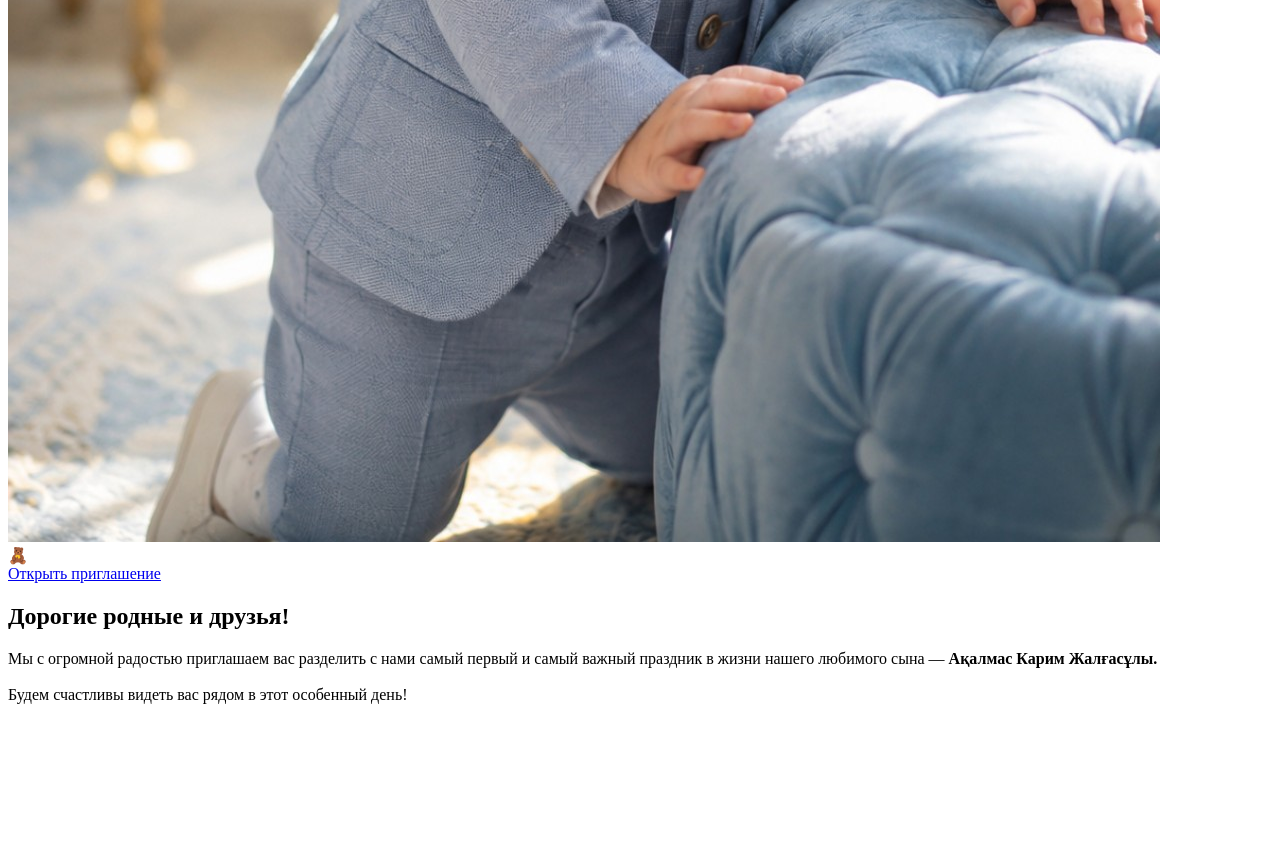
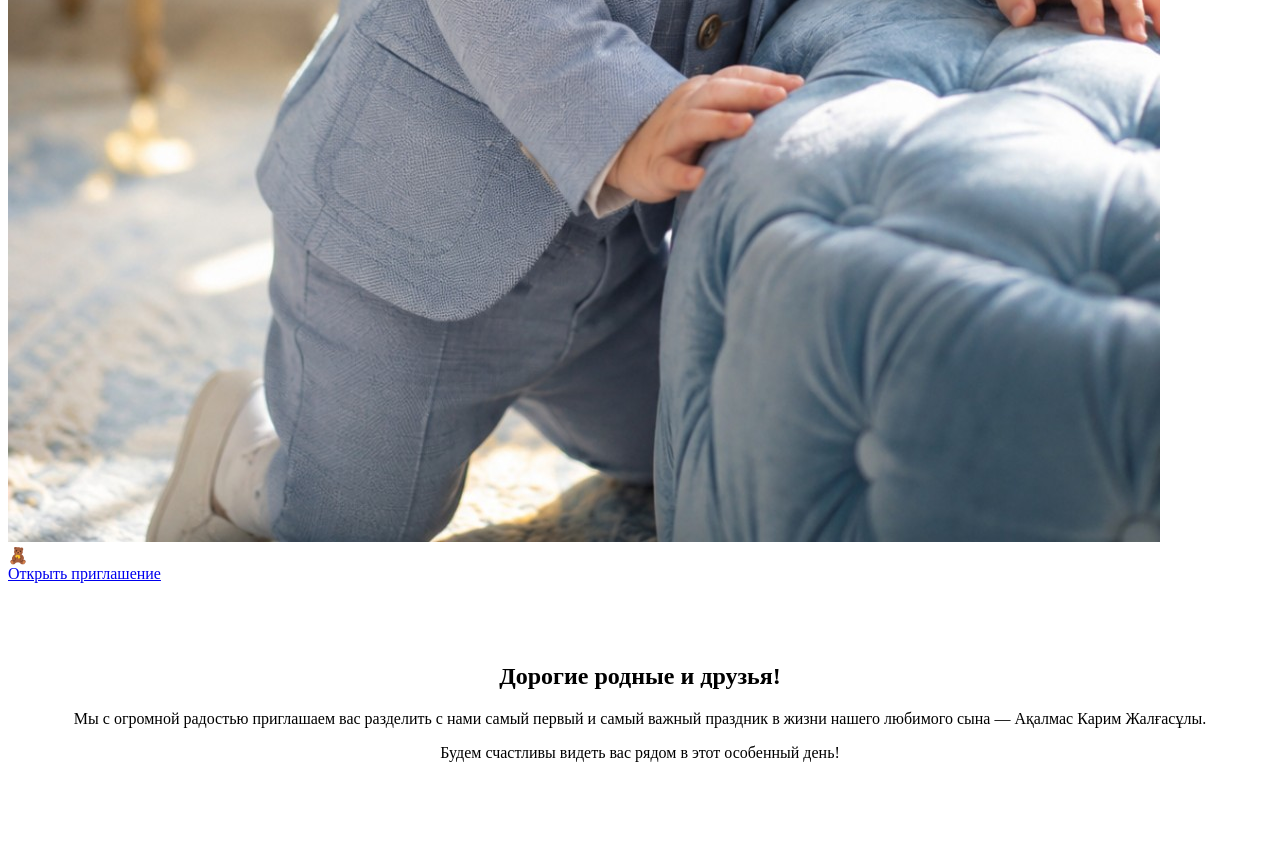
Before and after one commit to dinadavydova80-ctrl/Add-file--Upload-files, a plain HTML site: page index.html in a window 1280 px wide. Shown: the part 1567-2408 px from the top of the page. Before the commit the page ends 2287 px from the top, so only its background shows below. Drawn offline with Linux system fonts and the light colour scheme.

Commit message:
Update index.html

```diff
--- a/index.html
+++ b/index.html
@@ -249,24 +249,18 @@ transform:translateY(-12px);
 Открыть приглашение
 </a>
 
-</header>
-
-<section id="invite">
+</header><section id="invite">
 
 <div class="card">
+
+<section id="invite" style="padding:60px 30px;text-align:center;background:white">
 
 <h2>Дорогие родные и друзья!</h2>
 
 <p>
-
-Мы с огромной радостью приглашаем вас разделить с нами самый первый и самый важный праздник в жизни нашего любимого сына —
-
-<strong>Ақалмас Карим Жалғасұлы.</strong>
-
-<br><br>
-
-Будем счастливы видеть вас рядом в этот особенный день!
-
+Мы с огромной радостью приглашаем вас разделить с нами самый первый и самый важный праздник в жизни нашего любимого сына — Ақалмас Карим Жалғасұлы.
 </p>
 
-</div>
+<p>
+Будем счастливы видеть вас рядом в этот особенный день!
+</p>
```
